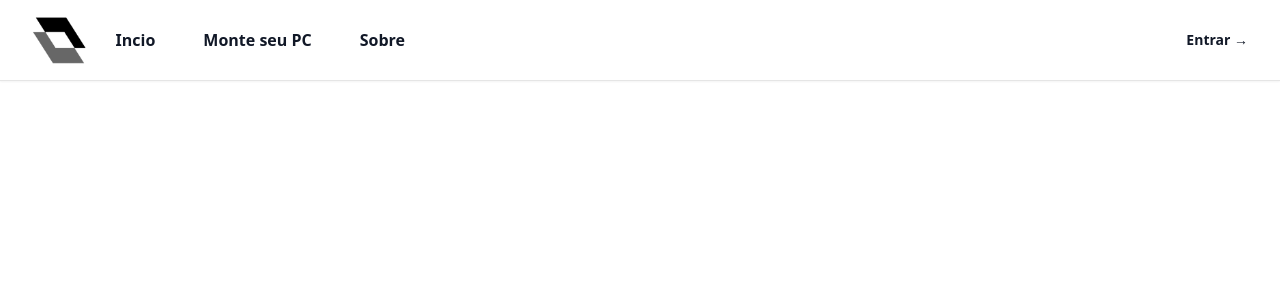
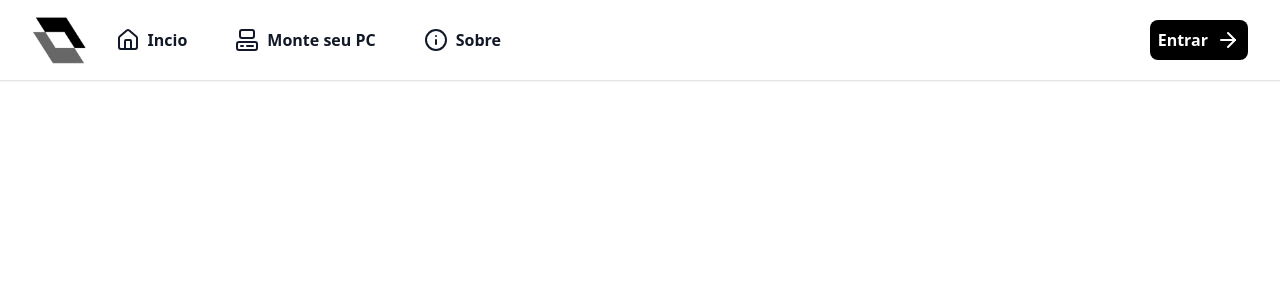
Before and after one commit to braziliancheater/promotech, a React (Vite) app in the folder frontend/: page /monteseupc in a window 1280 px wide. Shown: the top 300 px of the page. Built offline with nearby package versions, Linux system fonts and the light colour scheme.

Commit message:
melhorias no header, funcional no mobile agora

```diff
--- a/frontend/src/components/Header.tsx
+++ b/frontend/src/components/Header.tsx
@@ -1,3 +1,10 @@
+import {
+  ArrowRight,
+  LucideComputer,
+  LucideDoorOpen,
+  LucideHome,
+  LucideInfo,
+} from "lucide-react";
 import Logo from "../assets/logo.png";
 
 function Header() {
@@ -8,29 +15,42 @@ function Header() {
         aria-label="Global"
       >
         <div className="flex lg:flex-1">
-          <a href="#" className="-m-1.5 p-1.5 mr-6">
+          <a href="/" className="-m-1.5 p-1.5 mr-6">
             <img src={Logo} alt="Logo Promotech" className="h-12 w-18" />
           </a>
 
-          <div className="hidden lg:flex lg:gap-x-12 items-center justify-center">
-            <a href="/" className="font-semibold leading-6 text-gray-900">
+          <div className="flex gap-4 lg:gap-x-12 items-center justify-center">
+            <a
+              href="/"
+              className="flex gap-2 font-semibold leading-6 text-gray-900 hover:text-gray-600"
+            >
+              <LucideHome />
               Incio
             </a>
             <a
               href="/monteseupc"
-              className="font-semibold leading-6 text-gray-900"
+              className="flex gap-2 font-semibold leading-6 text-gray-900 hover:text-gray-600"
             >
+              <LucideComputer />
               Monte seu PC
             </a>
-            <a href="/sobre" className="font-semibold leading-6 text-gray-900">
+            <a
+              href="/sobre"
+              className="flex gap-2 font-semibold leading-6 text-gray-900 hover:text-gray-600"
+            >
+              <LucideInfo />
               Sobre
             </a>
           </div>
         </div>
 
         <div className="hidden lg:flex lg:flex-1 lg:justify-end">
-          <a href="#" className="text-sm font-semibold leading-6 text-gray-900">
-            Entrar <span aria-hidden="true">&rarr;</span>
+          <a
+            href="/login"
+            className="bg-black flex gap-2 font-semibold leading-6 p-2 rounded-lg text-white hover:bg-neutral-700 transition"
+          >
+            Entrar
+            <ArrowRight />
           </a>
         </div>
       </nav>
```
